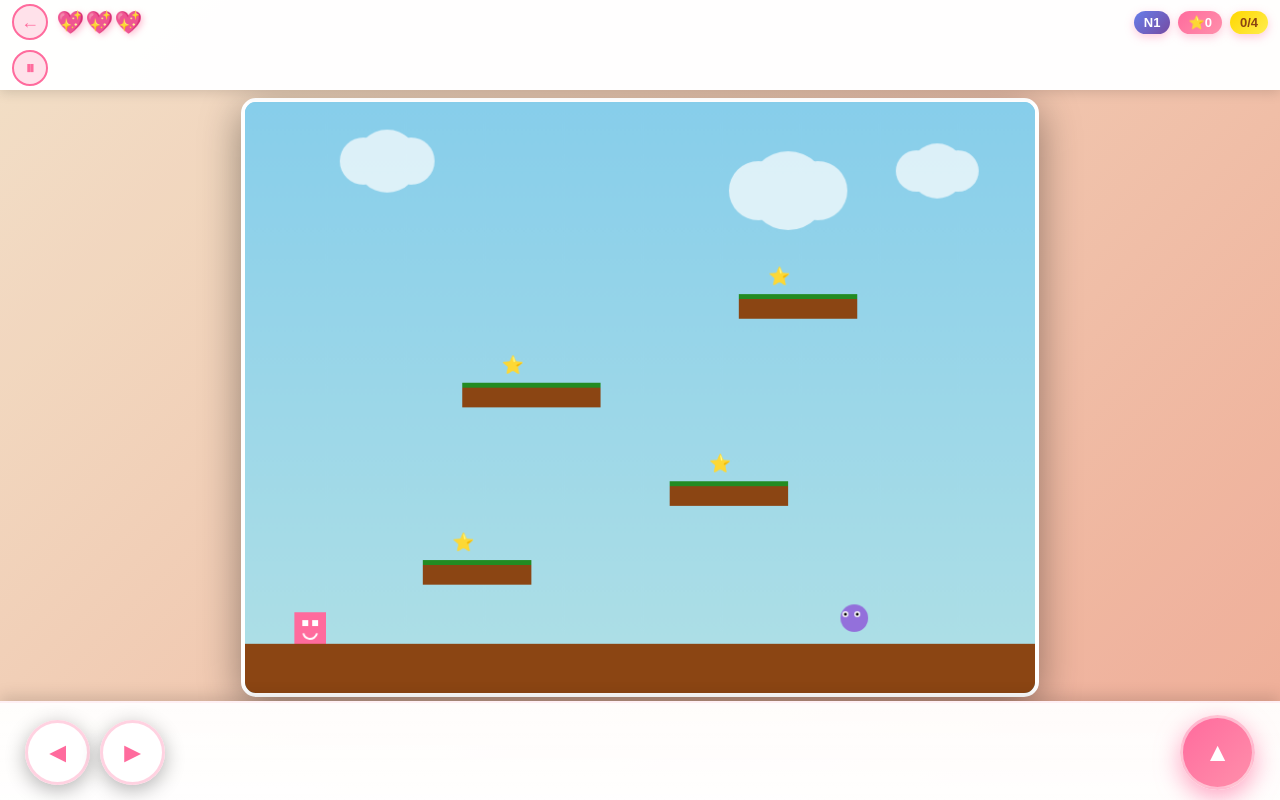
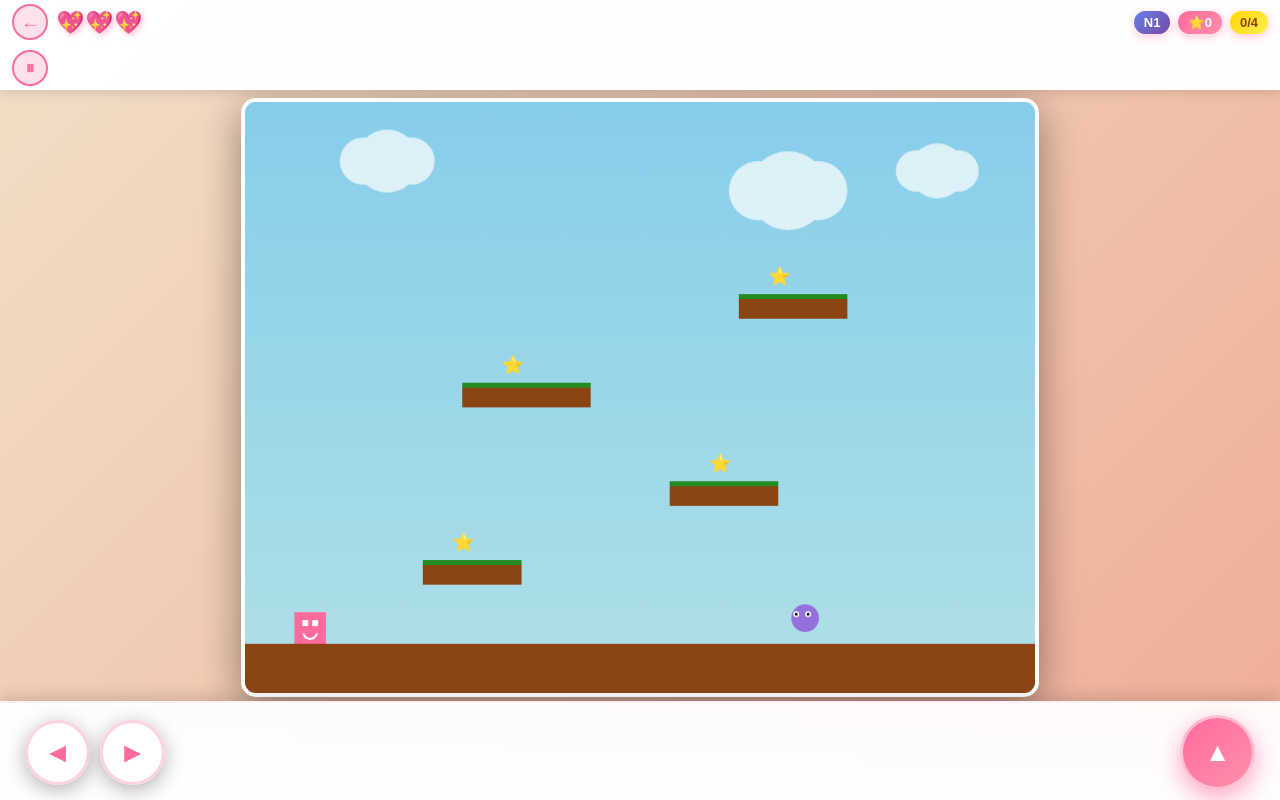
Before and after one commit to Angelinacorr/juegOPrueba, a plain HTML site: page index.html in a window 1280 px wide. Drawn offline with Linux system fonts and the light colour scheme.

Commit message:
Add files via upload

```diff
--- a/index.html
+++ b/index.html
@@ -6,7 +6,7 @@
     <meta name="apple-mobile-web-app-capable" content="yes">
     <meta name="apple-mobile-web-app-status-bar-style" content="black-translucent">
     <meta name="viewport" content="width=device-width, initial-scale=1.0, maximum-scale=1.0, user-scalable=no">
-    <title>Juego de Plataformas - Aventura del Amor (Difícil)</title>
+    <title>Juego de Plataformas - Aventura del Amor (Dificultad Media)</title>
     <style>
         /* Reset y base */
         * {
@@ -606,8 +606,8 @@
                 vx: 0,
                 vy: 0,
                 speed: 5,
-                jumpPower: 15,
-                gravity: 0.5,
+                jumpPower: 14,  // Reducido de 15
+                gravity: 0.6,    // Aumentado de 0.5
                 onGround: false,
                 jumpsLeft: 1,
                 color: '#ff6b9d',
@@ -624,20 +624,20 @@
             let particles = [];
             let movingPlatforms = [];
 
-            // NIVELES CON DIFICULTAD REDUCIDA
+            // NIVELES CON DIFICULTAD MODERADAMENTE AUMENTADA
             const levels = [
                 {
                     name: "Comienzo del Desafío",
-                    gravity: 0.5,
+                    gravity: 0.6,  // Aumentado de 0.5
                     platforms: [
                         { x: 0, y: 550, width: 800, height: 50, type: 'ground' },
-                        { x: 180, y: 470, width: 110, height: 20, type: 'normal' },
-                        { x: 430, y: 390, width: 120, height: 20, type: 'normal' },
-                        { x: 220, y: 290, width: 140, height: 20, type: 'normal' },
-                        { x: 500, y: 200, width: 120, height: 20, type: 'normal' }
+                        { x: 180, y: 470, width: 100, height: 20, type: 'normal' },  // Reducido de 110
+                        { x: 430, y: 390, width: 110, height: 20, type: 'normal' },  // Reducido de 120
+                        { x: 220, y: 290, width: 130, height: 20, type: 'normal' },  // Reducido de 140
+                        { x: 500, y: 200, width: 110, height: 20, type: 'normal' }   // Reducido de 120
                     ],
                     enemies: [
-                        { x: 600, y: 510, width: 28, height: 28, speed: 1.5, dir: -1, minX: 500, maxX: 750 }
+                        { x: 600, y: 510, width: 28, height: 28, speed: 1.8, dir: -1, minX: 480, maxX: 750 }  // Speed aumentado, rango ampliado
                     ],
                     traps: [],
                     hearts: [],
@@ -652,24 +652,24 @@
                 },
                 {
                     name: "Saltos Precisos",
-                    gravity: 0.5,
+                    gravity: 0.6,
                     platforms: [
-                        { x: 0, y: 550, width: 140, height: 50, type: 'ground' },
-                        { x: 660, y: 550, width: 140, height: 50, type: 'ground' },
-                        { x: 90, y: 430, width: 100, height: 20, type: 'normal' },
-                        { x: 610, y: 430, width: 100, height: 20, type: 'normal' },
-                        { x: 200, y: 320, width: 130, height: 20, type: 'normal' },
-                        { x: 470, y: 320, width: 130, height: 20, type: 'normal' },
-                        { x: 340, y: 210, width: 140, height: 20, type: 'normal' }
+                        { x: 0, y: 550, width: 130, height: 50, type: 'ground' },  // Reducido de 140
+                        { x: 670, y: 550, width: 130, height: 50, type: 'ground' },
+                        { x: 90, y: 430, width: 90, height: 20, type: 'normal' },   // Reducido de 100
+                        { x: 610, y: 430, width: 90, height: 20, type: 'normal' },
+                        { x: 200, y: 320, width: 120, height: 20, type: 'normal' }, // Reducido de 130
+                        { x: 470, y: 320, width: 120, height: 20, type: 'normal' },
+                        { x: 340, y: 210, width: 130, height: 20, type: 'normal' }  // Reducido de 140
                     ],
                     movingPlatforms: [
-                        { x: 280, y: 380, width: 100, height: 20, speed: 1.8, minX: 230, maxX: 470, dir: 1 }
+                        { x: 280, y: 380, width: 95, height: 20, speed: 2.1, minX: 220, maxX: 480, dir: 1 }  // Speed y rango aumentados
                     ],
                     enemies: [
-                        { x: 230, y: 280, width: 28, height: 28, speed: 1.5, dir: 1, minX: 200, maxX: 330 }
+                        { x: 230, y: 280, width: 28, height: 28, speed: 1.8, dir: 1, minX: 190, maxX: 340 }  // Speed y rango aumentados
                     ],
                     traps: [
-                        { x: 320, y: 360, width: 60, height: 20, type: 'fire' }
+                        { x: 320, y: 360, width: 65, height: 20, type: 'fire' }  // Aumentado de 60
                     ],
                     hearts: [
                         { x: 370, y: 340, width: 24, height: 24 }
@@ -687,39 +687,40 @@
                 },
                 {
                     name: "Laberinto Elevado",
-                    gravity: 0.5,
+                    gravity: 0.6,
                     platforms: [
-                        { x: 0, y: 550, width: 130, height: 50, type: 'ground' },
-                        { x: 670, y: 550, width: 130, height: 50, type: 'ground' },
-                        { x: 120, y: 460, width: 90, height: 20, type: 'normal' },
-                        { x: 590, y: 460, width: 90, height: 20, type: 'normal' },
-                        { x: 180, y: 360, width: 100, height: 20, type: 'normal' },
-                        { x: 520, y: 360, width: 100, height: 20, type: 'normal' },
-                        { x: 330, y: 250, width: 130, height: 20, type: 'normal' },
-                        { x: 250, y: 160, width: 120, height: 20, type: 'normal' },
-                        { x: 450, y: 160, width: 120, height: 20, type: 'normal' }
+                        { x: 0, y: 550, width: 120, height: 50, type: 'ground' },    // Reducido de 130
+                        { x: 680, y: 550, width: 120, height: 50, type: 'ground' },
+                        { x: 120, y: 460, width: 80, height: 20, type: 'normal' },   // Reducido de 90
+                        { x: 600, y: 460, width: 80, height: 20, type: 'normal' },
+                        { x: 180, y: 360, width: 90, height: 20, type: 'normal' },   // Reducido de 100
+                        { x: 530, y: 360, width: 90, height: 20, type: 'normal' },
+                        { x: 330, y: 250, width: 120, height: 20, type: 'normal' },  // Reducido de 130
+                        { x: 250, y: 160, width: 110, height: 20, type: 'normal' },  // Reducido de 120
+                        { x: 460, y: 160, width: 110, height: 20, type: 'normal' }
                     ],
                     movingPlatforms: [
-                        { x: 310, y: 410, width: 90, height: 20, speed: 2, minX: 260, maxX: 490, dir: 1 }
+                        { x: 310, y: 410, width: 85, height: 20, speed: 2.3, minX: 250, maxX: 500, dir: 1 }  // Aumentados
                     ],
                     enemies: [
-                        { x: 150, y: 420, width: 28, height: 28, speed: 1.5, dir: 1, minX: 120, maxX: 210 },
-                        { x: 560, y: 320, width: 28, height: 28, speed: 1.5, dir: -1, minX: 520, maxX: 620 }
+                        { x: 150, y: 420, width: 28, height: 28, speed: 1.8, dir: 1, minX: 110, maxX: 220 },  // Aumentados
+                        { x: 560, y: 320, width: 28, height: 28, speed: 2.0, dir: -1, minX: 510, maxX: 630 }  // Aumentados
                     ],
                     traps: [
-                        { x: 300, y: 230, width: 50, height: 20, type: 'fire' }
+                        { x: 295, y: 230, width: 60, height: 20, type: 'fire' },  // Aumentado y reposicionado
+                        { x: 380, y: 320, width: 45, height: 20, type: 'fire' }   // Nueva trampa
                     ],
                     hearts: [
                         { x: 370, y: 215, width: 24, height: 24 }
                     ],
                     stars: [
                         { x: 155, y: 425, width: 18, height: 18 },
-                        { x: 630, y: 425, width: 18, height: 18 },
+                        { x: 640, y: 425, width: 18, height: 18 },
                         { x: 220, y: 325, width: 18, height: 18 },
-                        { x: 560, y: 325, width: 18, height: 18 },
+                        { x: 570, y: 325, width: 18, height: 18 },
                         { x: 370, y: 215, width: 18, height: 18 },
                         { x: 290, y: 125, width: 18, height: 18 },
-                        { x: 490, y: 125, width: 18, height: 18 }
+                        { x: 500, y: 125, width: 18, height: 18 }
                     ],
                     powerups: [
                         { x: 350, y: 370, width: 20, height: 20, type: 'doubleJump' }
@@ -727,39 +728,40 @@
                 },
                 {
                     name: "Torres del Destino",
-                    gravity: 0.5,
+                    gravity: 0.6,
                     platforms: [
                         { x: 0, y: 550, width: 800, height: 50, type: 'ground' },
-                        { x: 140, y: 450, width: 110, height: 20, type: 'normal' },
-                        { x: 550, y: 450, width: 110, height: 20, type: 'normal' },
-                        { x: 80, y: 340, width: 120, height: 20, type: 'normal' },
-                        { x: 600, y: 340, width: 120, height: 20, type: 'normal' },
-                        { x: 310, y: 240, width: 160, height: 20, type: 'normal' },
-                        { x: 200, y: 150, width: 130, height: 20, type: 'normal' },
-                        { x: 480, y: 150, width: 130, height: 20, type: 'normal' }
+                        { x: 140, y: 450, width: 100, height: 20, type: 'normal' },  // Reducido de 110
+                        { x: 560, y: 450, width: 100, height: 20, type: 'normal' },
+                        { x: 80, y: 340, width: 110, height: 20, type: 'normal' },   // Reducido de 120
+                        { x: 610, y: 340, width: 110, height: 20, type: 'normal' },
+                        { x: 310, y: 240, width: 150, height: 20, type: 'normal' },  // Reducido de 160
+                        { x: 200, y: 150, width: 120, height: 20, type: 'normal' },  // Reducido de 130
+                        { x: 490, y: 150, width: 120, height: 20, type: 'normal' }
                     ],
                     movingPlatforms: [
-                        { x: 350, y: 380, width: 90, height: 20, speed: 1.8, minX: 300, maxX: 500, dir: 1 }
+                        { x: 350, y: 380, width: 85, height: 20, speed: 2.2, minX: 290, maxX: 510, dir: 1 }  // Aumentados
                     ],
                     enemies: [
-                        { x: 170, y: 410, width: 28, height: 28, speed: 1.5, dir: 1, minX: 140, maxX: 250 },
-                        { x: 110, y: 300, width: 28, height: 28, speed: 1.5, dir: 1, minX: 80, maxX: 200 }
+                        { x: 170, y: 410, width: 28, height: 28, speed: 1.9, dir: 1, minX: 130, maxX: 260 },  // Aumentados
+                        { x: 110, y: 300, width: 28, height: 28, speed: 2.0, dir: 1, minX: 70, maxX: 210 }    // Aumentados
                     ],
                     traps: [
-                        { x: 280, y: 220, width: 50, height: 20, type: 'fire' },
-                        { x: 450, y: 220, width: 50, height: 20, type: 'fire' }
+                        { x: 270, y: 220, width: 55, height: 20, type: 'fire' },  // Aumentado
+                        { x: 460, y: 220, width: 55, height: 20, type: 'fire' },
+                        { x: 400, y: 520, width: 50, height: 20, type: 'fire' }   // Nueva trampa
                     ],
                     hearts: [
-                        { x: 370, y: 205, width: 24, height: 24 }
+                        { x: 375, y: 205, width: 24, height: 24 }
                     ],
                     stars: [
                         { x: 180, y: 415, width: 18, height: 18 },
-                        { x: 590, y: 415, width: 18, height: 18 },
+                        { x: 600, y: 415, width: 18, height: 18 },
                         { x: 125, y: 305, width: 18, height: 18 },
-                        { x: 655, y: 305, width: 18, height: 18 },
-                        { x: 360, y: 205, width: 18, height: 18 },
+                        { x: 665, y: 305, width: 18, height: 18 },
+                        { x: 370, y: 205, width: 18, height: 18 },
                         { x: 250, y: 115, width: 18, height: 18 },
-                        { x: 530, y: 115, width: 18, height: 18 }
+                        { x: 540, y: 115, width: 18, height: 18 }
                     ],
                     powerups: [
                         { x: 380, y: 340, width: 20, height: 20, type: 'invincible' }
@@ -767,53 +769,54 @@
                 },
                 {
                     name: "Fortaleza Final",
-                    gravity: 0.5,
+                    gravity: 0.6,
                     platforms: [
-                        { x: 0, y: 550, width: 110, height: 50, type: 'ground' },
-                        { x: 690, y: 550, width: 110, height: 50, type: 'ground' },
-                        { x: 140, y: 480, width: 85, height: 20, type: 'normal' },
-                        { x: 575, y: 480, width: 85, height: 20, type: 'normal' },
-                        { x: 100, y: 390, width: 100, height: 20, type: 'normal' },
-                        { x: 600, y: 390, width: 100, height: 20, type: 'normal' },
-                        { x: 230, y: 310, width: 110, height: 20, type: 'normal' },
-                        { x: 460, y: 310, width: 110, height: 20, type: 'normal' },
-                        { x: 320, y: 220, width: 150, height: 20, type: 'normal' },
-                        { x: 240, y: 140, width: 130, height: 20, type: 'normal' },
-                        { x: 440, y: 140, width: 130, height: 20, type: 'normal' },
-                        { x: 350, y: 70, width: 110, height: 20, type: 'normal' }
+                        { x: 0, y: 550, width: 100, height: 50, type: 'ground' },    // Reducido de 110
+                        { x: 700, y: 550, width: 100, height: 50, type: 'ground' },
+                        { x: 140, y: 480, width: 75, height: 20, type: 'normal' },   // Reducido de 85
+                        { x: 585, y: 480, width: 75, height: 20, type: 'normal' },
+                        { x: 100, y: 390, width: 90, height: 20, type: 'normal' },   // Reducido de 100
+                        { x: 610, y: 390, width: 90, height: 20, type: 'normal' },
+                        { x: 230, y: 310, width: 100, height: 20, type: 'normal' },  // Reducido de 110
+                        { x: 470, y: 310, width: 100, height: 20, type: 'normal' },
+                        { x: 320, y: 220, width: 140, height: 20, type: 'normal' },  // Reducido de 150
+                        { x: 240, y: 140, width: 120, height: 20, type: 'normal' },  // Reducido de 130
+                        { x: 450, y: 140, width: 120, height: 20, type: 'normal' },
+                        { x: 360, y: 70, width: 100, height: 20, type: 'normal' }    // Reducido de 110
                     ],
                     movingPlatforms: [
-                        { x: 310, y: 440, width: 100, height: 20, speed: 2, minX: 270, maxX: 490, dir: 1 }
+                        { x: 310, y: 440, width: 95, height: 20, speed: 2.4, minX: 260, maxX: 500, dir: 1 }  // Aumentados
                     ],
                     enemies: [
-                        { x: 165, y: 440, width: 28, height: 28, speed: 1.8, dir: 1, minX: 140, maxX: 225 },
-                        { x: 260, y: 270, width: 28, height: 28, speed: 1.5, dir: 1, minX: 230, maxX: 340 },
-                        { x: 360, y: 180, width: 28, height: 28, speed: 1.5, dir: 1, minX: 320, maxX: 470 }
+                        { x: 165, y: 440, width: 28, height: 28, speed: 2.1, dir: 1, minX: 130, maxX: 235 },  // Aumentados
+                        { x: 260, y: 270, width: 28, height: 28, speed: 1.9, dir: 1, minX: 220, maxX: 350 },  // Aumentados
+                        { x: 360, y: 180, width: 28, height: 28, speed: 2.0, dir: 1, minX: 310, maxX: 480 }   // Aumentados
                     ],
                     traps: [
-                        { x: 250, y: 460, width: 320, height: 20, type: 'fire' },
-                        { x: 290, y: 200, width: 50, height: 20, type: 'fire' }
+                        { x: 240, y: 460, width: 340, height: 20, type: 'fire' },  // Aumentado de 320
+                        { x: 280, y: 200, width: 60, height: 20, type: 'fire' },   // Aumentado de 50
+                        { x: 350, y: 350, width: 50, height: 20, type: 'fire' }    // Nueva trampa
                     ],
                     hearts: [
-                        { x: 375, y: 185, width: 24, height: 24 },
-                        { x: 385, y: 35, width: 24, height: 24 }
+                        { x: 380, y: 185, width: 24, height: 24 },
+                        { x: 390, y: 35, width: 24, height: 24 }
                     ],
                     stars: [
                         { x: 170, y: 445, width: 18, height: 18 },
-                        { x: 615, y: 445, width: 18, height: 18 },
+                        { x: 625, y: 445, width: 18, height: 18 },
                         { x: 140, y: 355, width: 18, height: 18 },
-                        { x: 645, y: 355, width: 18, height: 18 },
+                        { x: 655, y: 355, width: 18, height: 18 },
                         { x: 270, y: 275, width: 18, height: 18 },
-                        { x: 510, y: 275, width: 18, height: 18 },
-                        { x: 370, y: 185, width: 18, height: 18 },
+                        { x: 520, y: 275, width: 18, height: 18 },
+                        { x: 375, y: 185, width: 18, height: 18 },
                         { x: 290, y: 105, width: 18, height: 18 },
-                        { x: 490, y: 105, width: 18, height: 18 },
-                        { x: 385, y: 35, width: 18, height: 18 }
+                        { x: 500, y: 105, width: 18, height: 18 },
+                        { x: 390, y: 35, width: 18, height: 18 }
                     ],
                     powerups: [
-                        { x: 350, y: 400, width: 20, height: 20, type: 'invincible' },
+                        { x: 360, y: 400, width: 20, height: 20, type: 'invincible' },
                         { x: 170, y: 350, width: 20, height: 20, type: 'doubleJump' },
-                        { x: 385, y: 275, width: 20, height: 20, type: 'speed' }
+                        { x: 390, y: 275, width: 20, height: 20, type: 'speed' }
                     ]
                 }
             ];
@@ -999,7 +1002,7 @@
                 if (!level) {
                     gameRunning = false;
                     setTimeout(() => {
-                        alert('🎉 ¡FELICIDADES! 🎉\n\n¡Has completado todos los niveles!\n\nPuntuación final: ' + score + '\n\n💖 ¡Eres él mejor! Pideme lo que quieras como premio 💖');
+                        alert('🎉 ¡FELICIDADES! 🎉\n\n¡Has completado todos los niveles!\n\nPuntuación final: ' + score + '\n\n💖 ¡Eres el mejor! Pídeme lo que quieras como premio 💖');
                         resetGame();
                     }, 100);
                     return;
@@ -1221,7 +1224,7 @@
             function gameOver() {
                 gameRunning = false;
                 setTimeout(() => {
-                    alert(`💔 Game Over 💔\n\nPuntuación: ${score}\nNivel: ${currentLevel}\n\n¡Inténtalo de nuevo mi amor,yo se que puedes!`);
+                    alert(`💔 Game Over 💔\n\nPuntuación: ${score}\nNivel: ${currentLevel}\n\n¡Inténtalo de nuevo mi amor, yo sé que puedes!`);
                     resetGame();
                 }, 100);
             }
```
